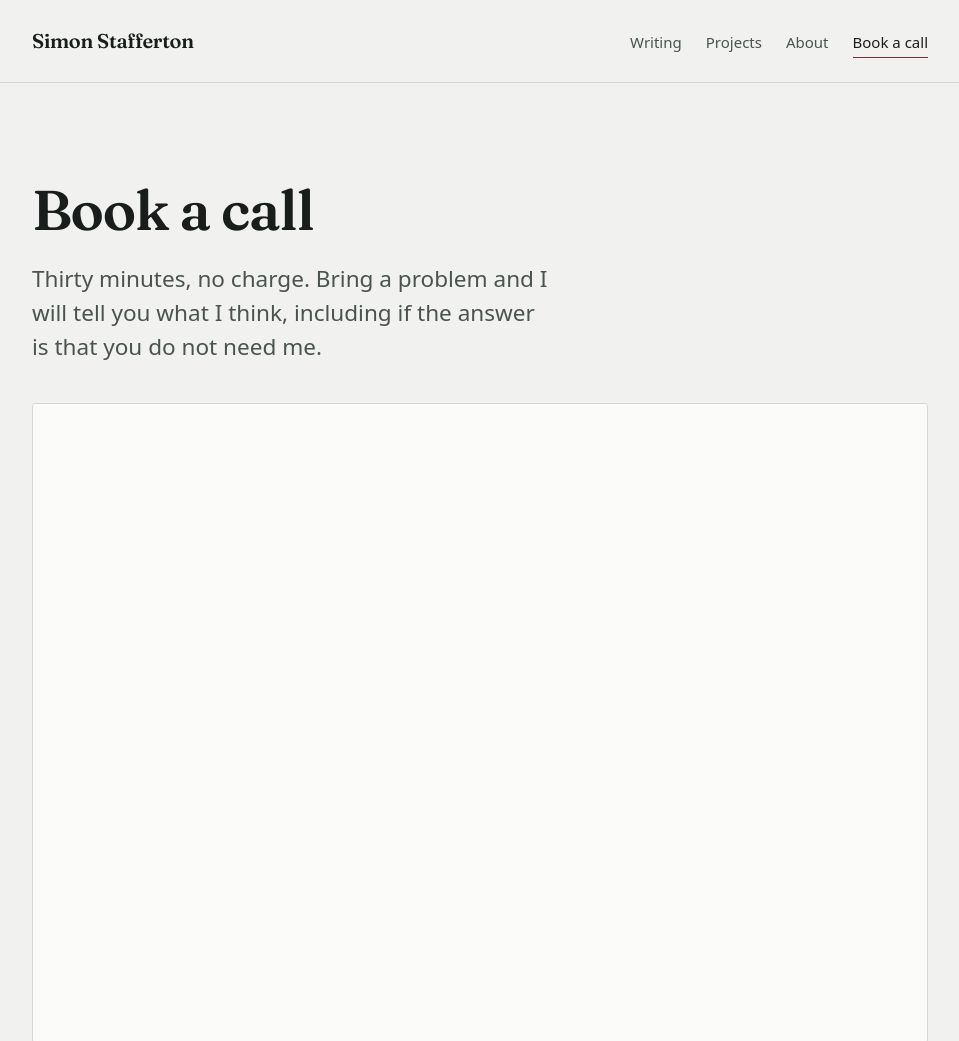
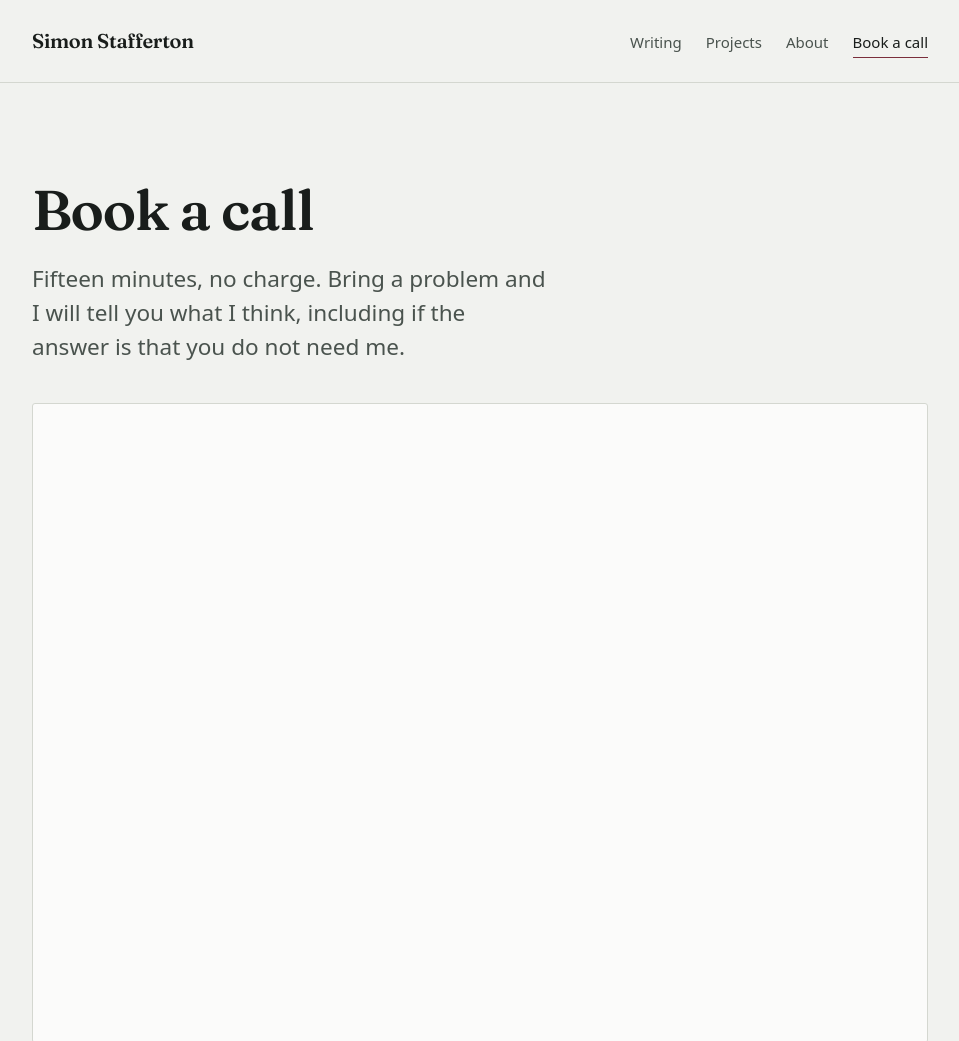
Before and after one commit to staffers/simonstafferton-com, an Eleventy site: page src/book.njk in a window 1280 px wide. Shown: the top 1041 px of the page, without its empty margins (160-1119 px from the left). Built offline with nearby package versions, Linux system fonts and the light colour scheme; Eleventy itself is replaced by a stand-in of ours; files that its build step writes are made by us from their sources; a script that the page names is missing; a web font is replaced by a local one.

Commit message:
Book page: update to fifteen minutes

```diff
--- a/src/book.njk
+++ b/src/book.njk
@@ -7,7 +7,7 @@ description: "Book a call with Simon Stafferton — technical SEO and analytics
 <div class="wrap">
   <h1 class="page-title">Book a call</h1>
   <p class="lede" style="margin-block-start:1.25rem">
-    Thirty minutes, no charge. Bring a problem and I will tell you what I think,
+    Fifteen minutes, no charge. Bring a problem and I will tell you what I think,
     including if the answer is that you do not need me.
   </p>
 
```
